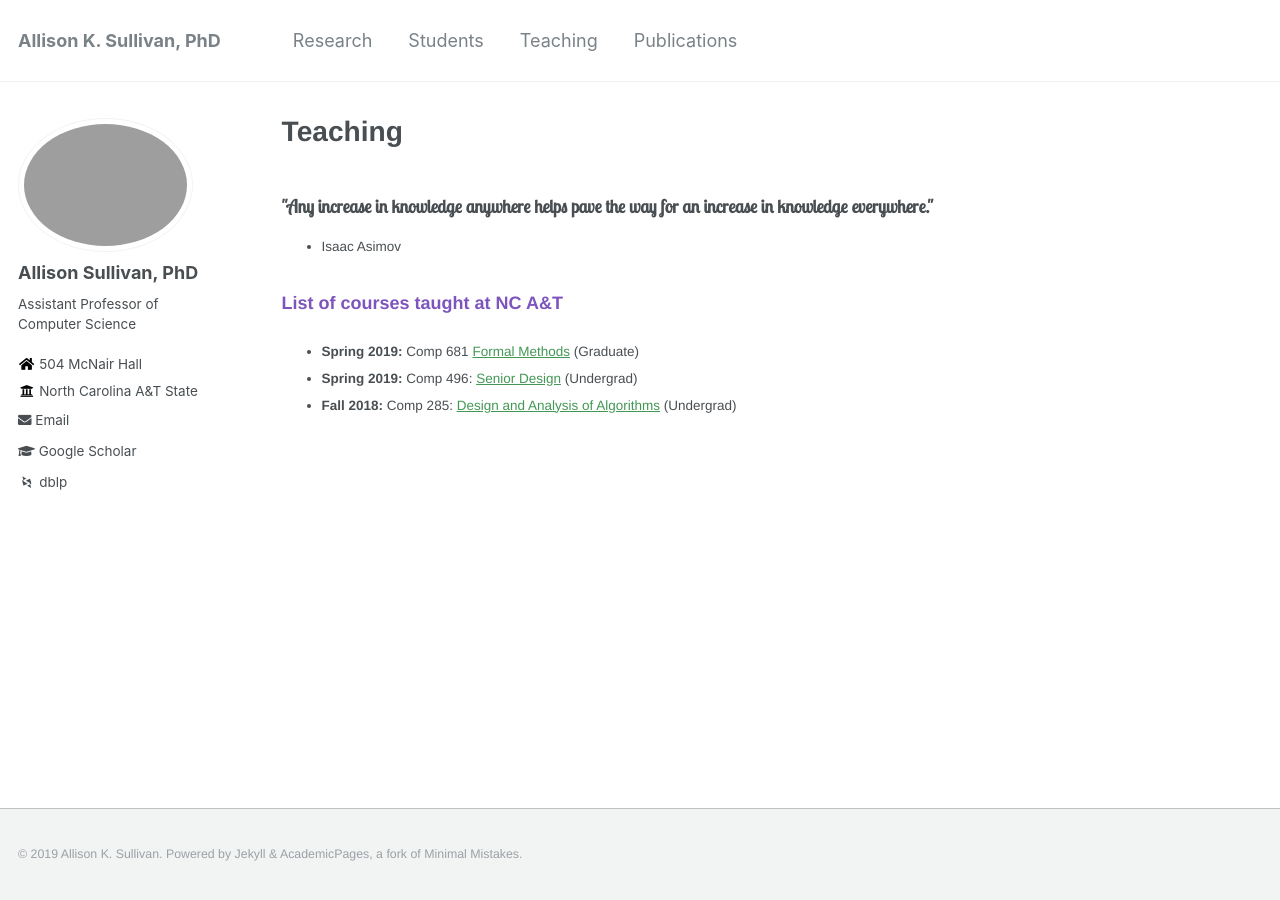
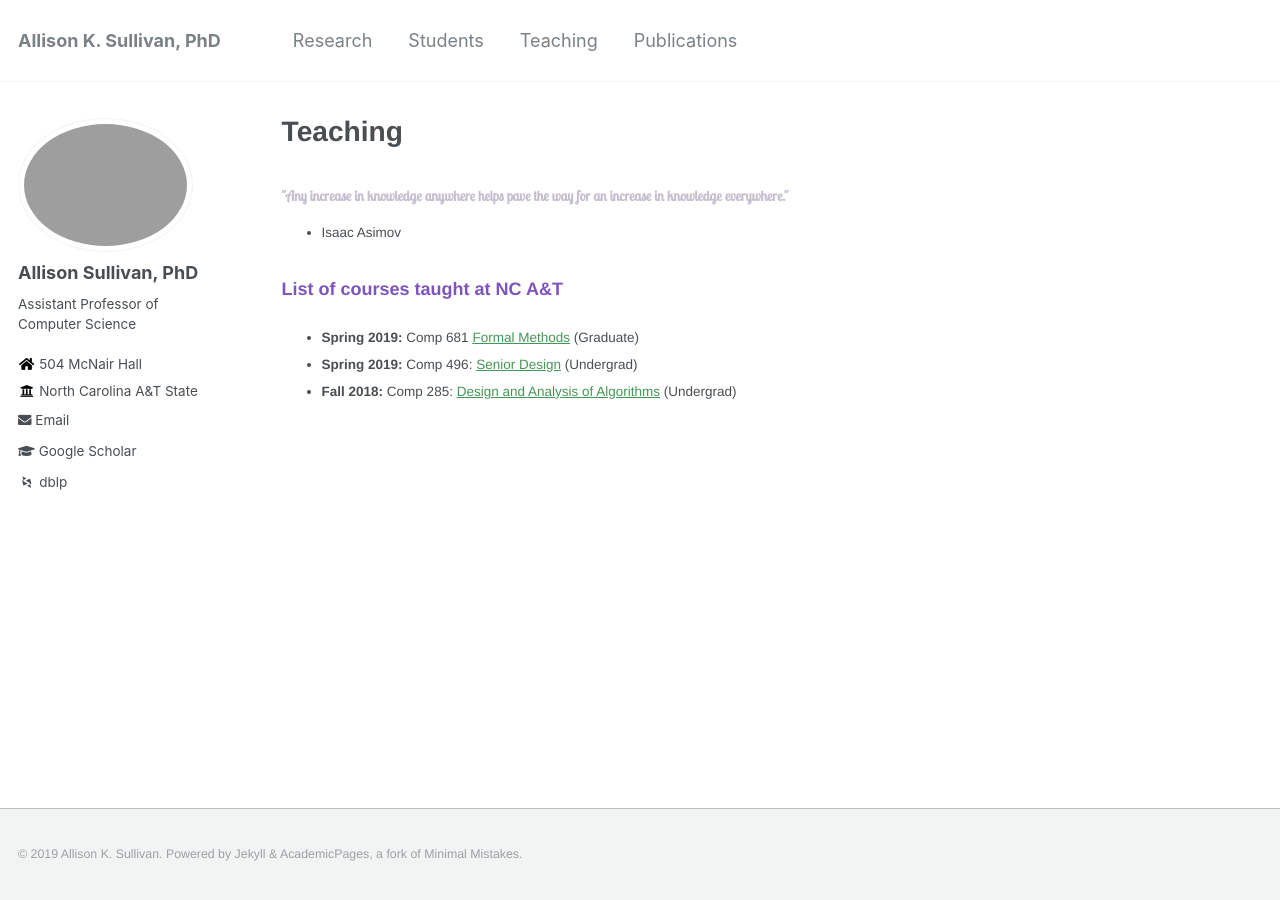
Before and after one commit to Allisonius/allisonius.github.io, a Jekyll site: the page built from _pages/teaching.md, in a window 1280 px wide. Built offline with Jekyll 4.4.1, drawn with Linux system fonts in a browser that asks for light colours; some web fonts are replaced.

Commit message:
Update _page.scss

```diff
--- a/_sass/_page.scss
+++ b/_sass/_page.scss
@@ -56,7 +56,8 @@
   }
 
    h4 {
-     font-size: 18px;
+     font-size: 14px;
+      color:#c4bece;
   }
 
 
```
